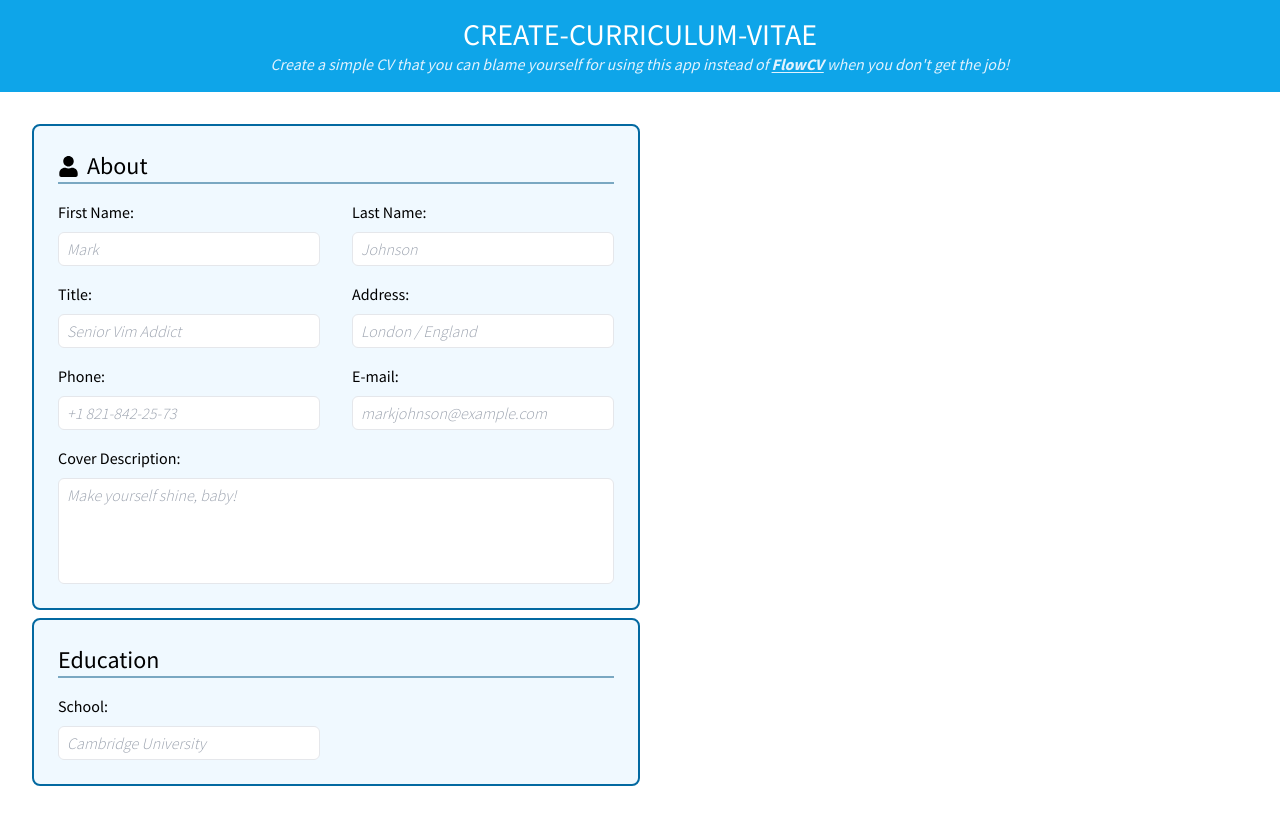
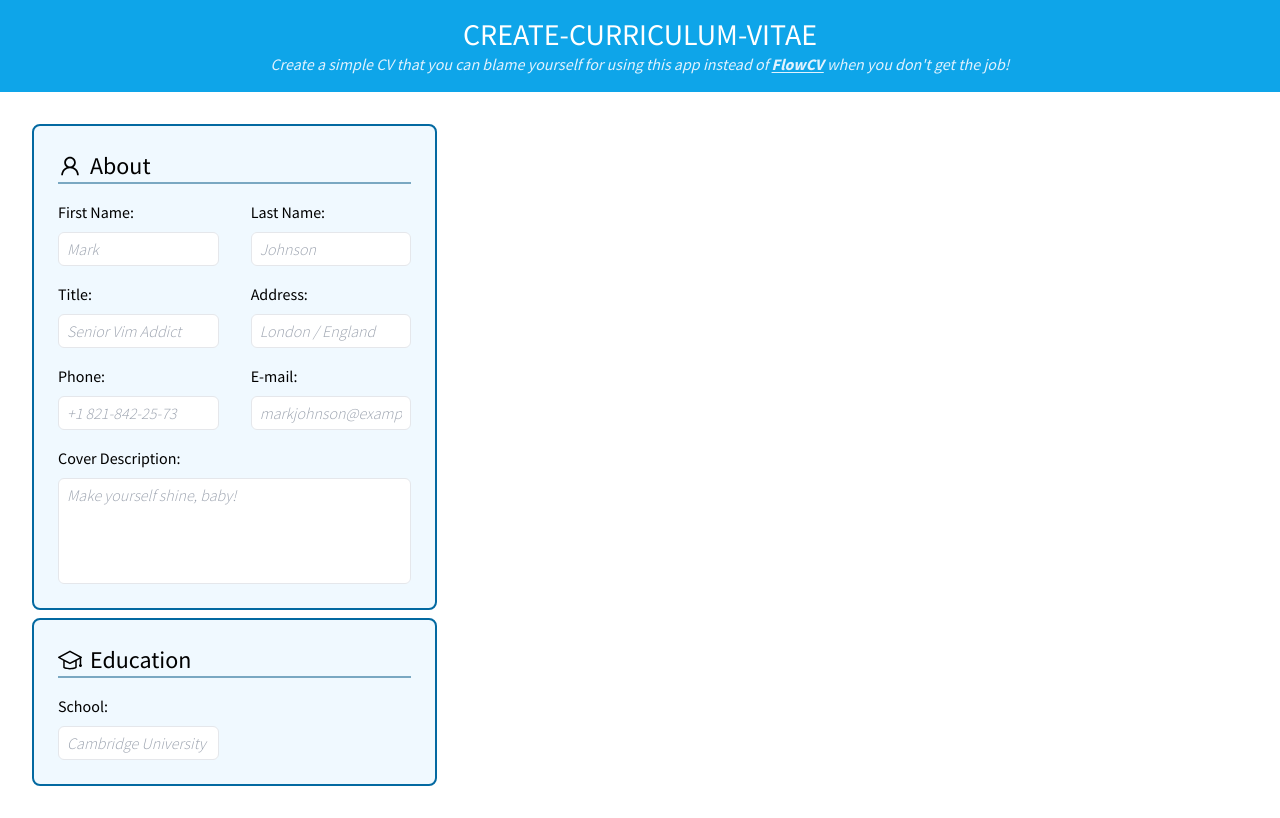
Before and after one commit to brkyurun/cv-application, a React (Vite) app: page / in a window 1280 px wide. Built offline with nearby package versions, Linux system fonts and the light colour scheme.

Commit message:
extend about section and add icon

```diff
--- a/src/App.jsx
+++ b/src/App.jsx
@@ -10,6 +10,7 @@ function App() {
     address: "",
     phone: "",
     mailAddress: "",
+    about: "",
   });
   const [experienceSection, setExperienceSection] = useState([
     {
--- a/src/components/CVBuilder/About.jsx
+++ b/src/components/CVBuilder/About.jsx
@@ -1,10 +1,10 @@
 import Input from "./Input";
 import Section from "./Section";
-import { FaUser } from "react-icons/fa";
+import { AiOutlineUser } from "react-icons/ai";
 
 const About = ({ aboutSection, aboutSectionHandler }) => {
   return (
-    <Section sectionTitle="About" sectionIcon={<FaUser size={21} />}>
+    <Section sectionTitle="About" sectionIcon={<AiOutlineUser />}>
       <Input
         labelText="First Name:"
         inputId="firstName"
@@ -60,6 +60,8 @@ const About = ({ aboutSection, aboutSectionHandler }) => {
           placeholder="Make yourself shine, baby!"
           id="about"
           rows="4"
+          value={aboutSection.about}
+          onChange={aboutSectionHandler}
         ></textarea>
       </div>
     </Section>
--- a/src/components/CVBuilder/Education.jsx
+++ b/src/components/CVBuilder/Education.jsx
@@ -1,9 +1,10 @@
 import Input from "./Input";
 import Section from "./Section";
+import { SlGraduation } from "react-icons/sl";
 
 const Education = ({ experienceSection, experienceSectionHandler }) => {
   return (
-    <Section sectionTitle="Education">
+    <Section sectionTitle="Education" sectionIcon={<SlGraduation />}>
       <Input
         labelText="School:"
         inputId={`school-${Math.floor(Math.random() * 100)}`}
--- a/src/components/CVBuilder/Section.jsx
+++ b/src/components/CVBuilder/Section.jsx
@@ -1,6 +1,6 @@
 const Section = ({ sectionTitle, sectionIcon, children }) => {
   return (
-    <section className="grid w-1/2 grid-cols-2 gap-x-8 gap-y-4 overflow-auto rounded-lg border-2 border-sky-700 bg-sky-50 p-6">
+    <section className="grid w-1/3 grid-cols-2 gap-x-8 gap-y-4 overflow-auto rounded-lg border-2 border-sky-700 bg-sky-50 p-6">
       <h2 className="col-span-2 flex items-center gap-2 border-b-2 border-sky-800/50 text-2xl">
         {sectionIcon} {sectionTitle}
       </h2>
```
